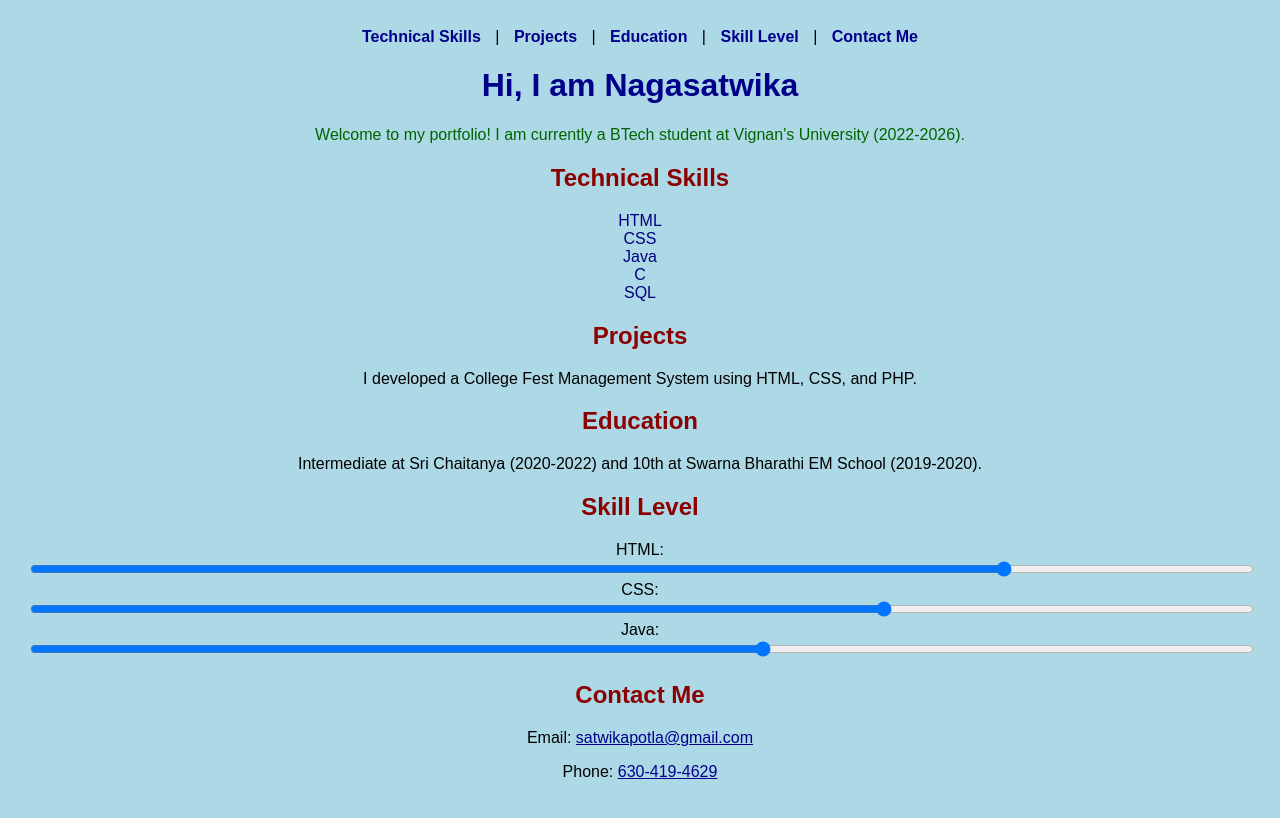
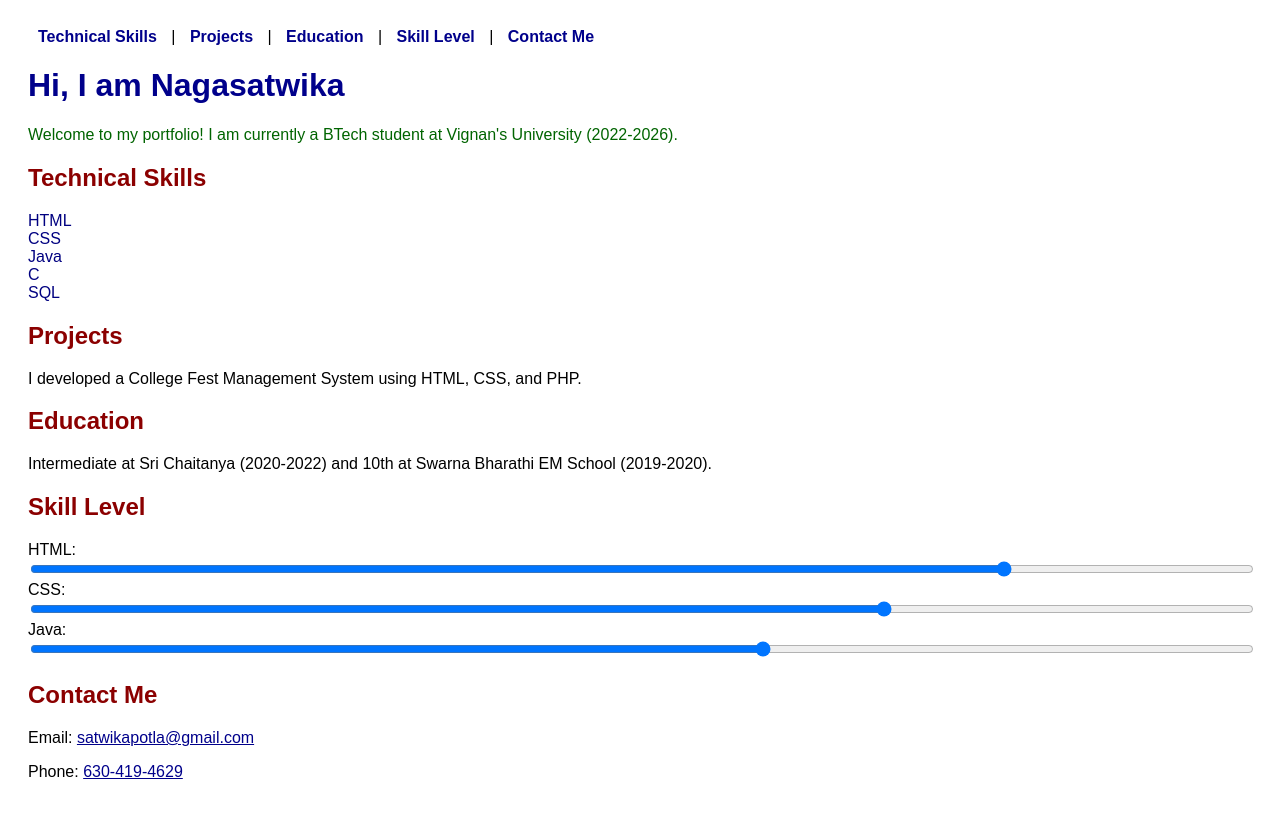
Before and after one commit to satwikapotla/Portfolio, a website: page index.html in a window 1280 px wide. Drawn offline with Linux system fonts and the light colour scheme.

Commit message:
Update index.html

```diff
--- a/index.html
+++ b/index.html
@@ -3,9 +3,9 @@
 <head>
     <title> Portfolio</title>
 </head>
-<body style="font-family: Arial, sans-serif; background-color: lightblue; text-align: center; padding: 20px;">
+<body style="font-family: Arial, sans-serif; background-color: white; padding: 20px;">
 
-    <header style="margin-bottom: 20px;">
+    <header>
         <a href="#technical-skills" style="text-decoration: none; color: darkblue; padding: 10px; font-weight: bold;">Technical Skills</a> |
         <a href="#projects" style="text-decoration: none; color: darkblue; padding: 10px; font-weight: bold;">Projects</a> |
         <a href="#education" style="text-decoration: none; color: darkblue; padding: 10px; font-weight: bold;">Education</a> |
```
